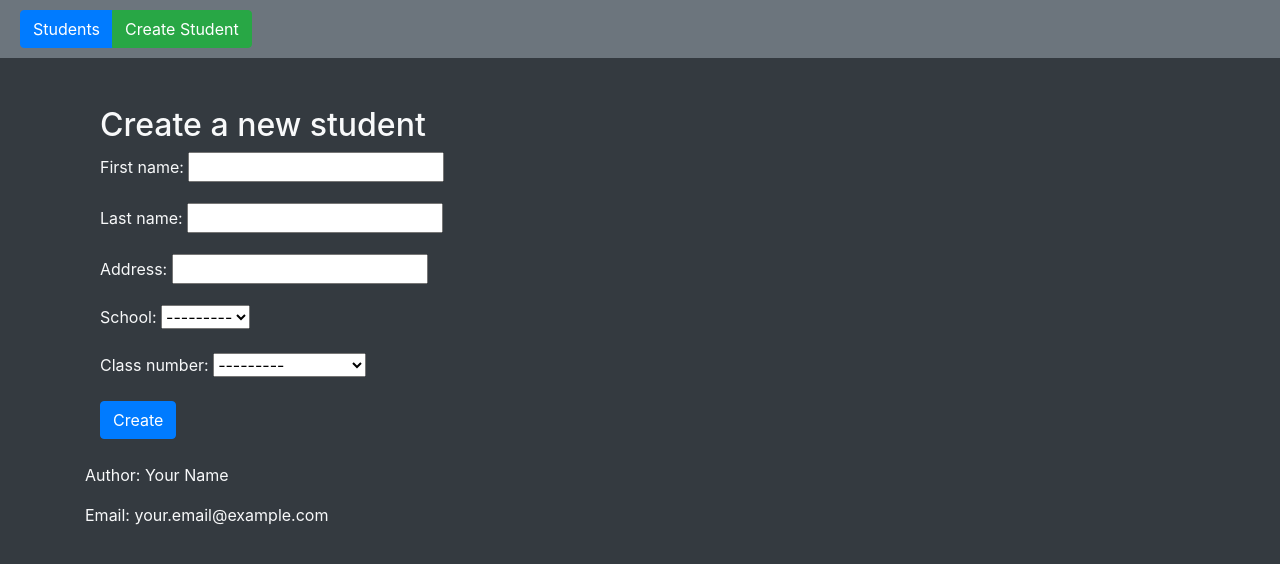
After one commit to uni123234/iteens_lessons, a Django app: page /students/create_students/ in a window 1280 px wide. The commit adds this page. Shown: the top 564 px of the page. Run offline with Django 5.2, Linux system fonts and the light colour scheme; data comes from the database, SQL or seed files in the repository; both versions use the stored data as it was after the commit; some libraries are stand-ins or nearby versions.

Commit message:
create and forms

```diff
--- a/django/1_start_django/second_lesson/app/urls.py
+++ b/django/1_start_django/second_lesson/app/urls.py
@@ -1,5 +1,7 @@
 from django.urls import path
 from . import views
+
+app_name = 'app'
 
 urlpatterns = [
     path('homes/', views.homes, name="homes"),
--- /dev/null
+++ b/django/1_start_django/second_lesson/myapp/forms.py
@@ -0,0 +1,7 @@
+from django import forms
+from .models import Student, School, Class
+
+class StudentForm(forms.ModelForm):
+    class Meta:
+        model = Student
+        fields = ['first_name', 'last_name', 'address', 'school', 'class_number']
--- /dev/null
+++ b/django/1_start_django/second_lesson/myapp/templates/create_students.html
@@ -0,0 +1,14 @@
+{% extends "base_st.html" %}
+
+{% block title %}Create Student{% endblock %}
+
+{% block content %}
+<div class="container mt-5">
+    <h2>Create a new student</h2>
+    <form method="post">
+        {% csrf_token %}
+        {{ form.as_p }}
+        <button type="submit" class="btn btn-primary">Create</button>
+    </form>
+</div>
+{% endblock %}
--- a/django/1_start_django/second_lesson/myapp/urls.py
+++ b/django/1_start_django/second_lesson/myapp/urls.py
@@ -1,6 +1,9 @@
 from django.urls import path
 from . import views
 
+app_name = 'myapp'
+
 urlpatterns = [
-    path('list/', views.student, name='students'),
+    path('', views.student_list, name='student_list'),
+    path('create_students/', views.create_students, name='create_students'),
 ]
--- a/django/1_start_django/second_lesson/myapp/views.py
+++ b/django/1_start_django/second_lesson/myapp/views.py
@@ -1,6 +1,18 @@
-from django.shortcuts import render
+from django.shortcuts import render, redirect
+from django.http import HttpResponse
 from .models import School, Class, Student
+from .forms import StudentForm
 
-def student(request):
+def student_list(request):
     students = Student.objects.all()
     return render(request, 'index.html', {'students': students})
+
+def create_students(request):
+    if request.method == 'POST':
+        form = StudentForm(request.POST)
+        if form.is_valid():
+            form.save()
+            return redirect('myapp:student_list')
+    else:
+        form = StudentForm()
+    return render(request, 'create_students.html', {'form': form})
--- a/django/1_start_django/second_lesson/second_lesson/urls.py
+++ b/django/1_start_django/second_lesson/second_lesson/urls.py
@@ -19,8 +19,8 @@ from django.contrib import admin
 from django.urls import path, include
 
 urlpatterns = [
-    path("admin/", admin.site.urls),
+    path('admin/', admin.site.urls),
     path('blog/', include('blog.urls', namespace='blog')),
-    path('app/', include('app.urls')),
-    path('students/', include('myapp.urls')),
+    path('app/', include('app.urls', namespace='app')),
+    path('students/', include('myapp.urls', namespace='myapp')),
 ]
--- a/django/1_start_django/second_lesson/templates/base_st.html
+++ b/django/1_start_django/second_lesson/templates/base_st.html
@@ -1,8 +1,8 @@
 <!DOCTYPE html>
-<html>
+<html lang="en">
 <head>
+    <meta charset="UTF-8">
     <title>{% block title %}My Site{% endblock %}</title>
-    <!-- Bootstrap CSS -->
     <link href="https://maxcdn.bootstrapcdn.com/bootstrap/4.5.2/css/bootstrap.min.css" rel="stylesheet">
     <style>
         body {
@@ -22,22 +22,29 @@
         .table-hover tbody tr:hover {
             background-color: #495057;
         }
-        footer {
+        header {
             background-color: #6c757d;
-            color: #f8f9fa;
-            padding: 10px 0;
-            text-align: center;
-            position: absolute;
-            width: 100%;
-            bottom: 0;
+            padding: 10px 20px;
+            display: flex;
+            justify-content: space-between;
+        }
+        .btn-group {
+            margin-right: 10px;
         }
     </style>
 </head>
 <body>
+    <header>
+        <div class="btn-group">
+            <a href="{% url 'myapp:student_list' %}" class="btn btn-primary">Students</a>
+            <a href="{% url 'myapp:create_students' %}" class="btn btn-success">Create Student</a>
+        </div>
+    </header>
+
     <div class="container">
         {% block content %}{% endblock %}
     </div>
-    <footer>
+    <footer class="mt-4">
         <div class="container">
             <p>Author: Your Name</p>
             <p>Email: your.email@example.com</p>
```
Also changed, not shown: django/1_start_django/second_lesson/myapp/templates/index.html (+10 -10 lines), django/1_start_django/second_lesson/db.sqlite3.
